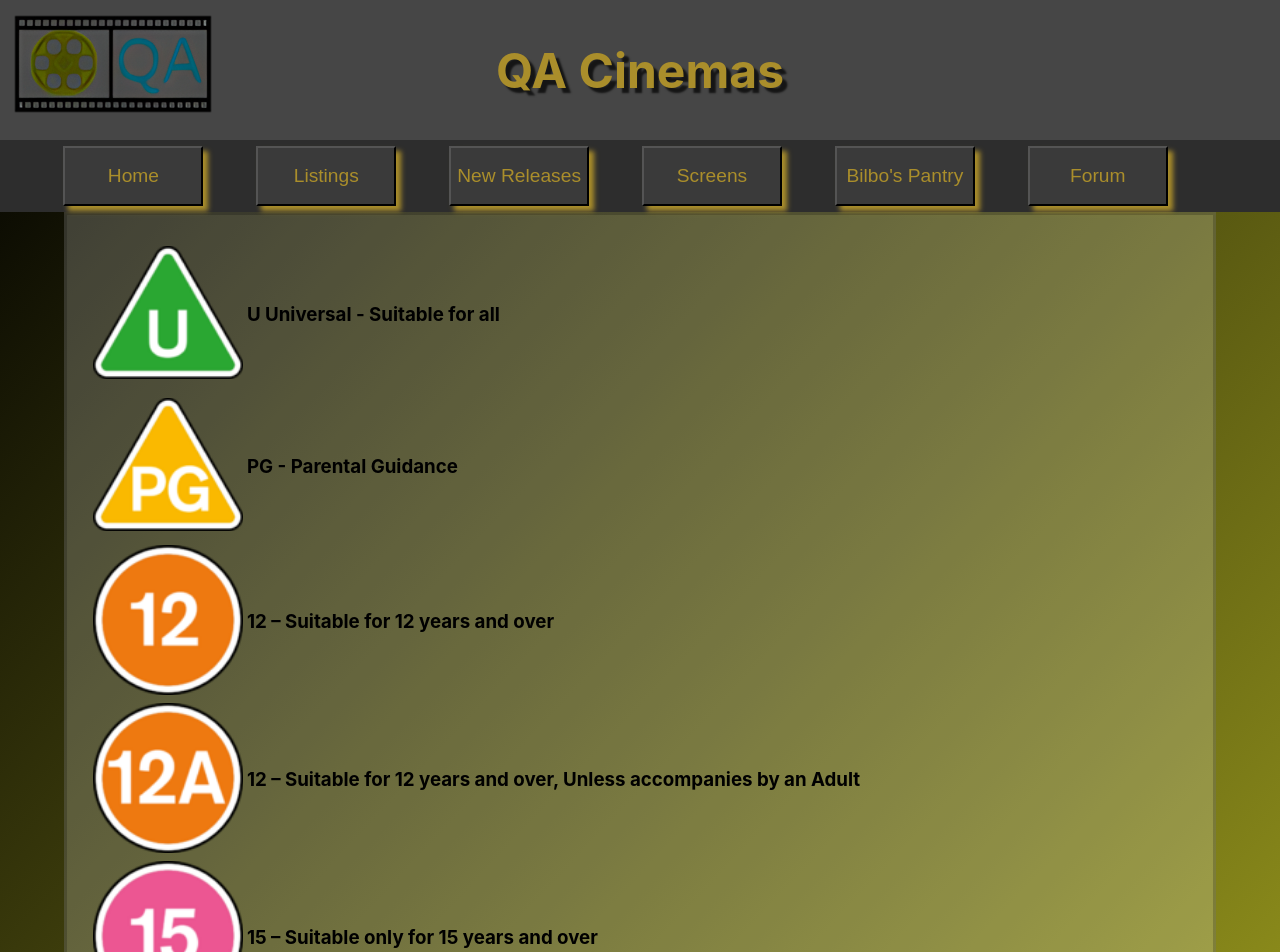
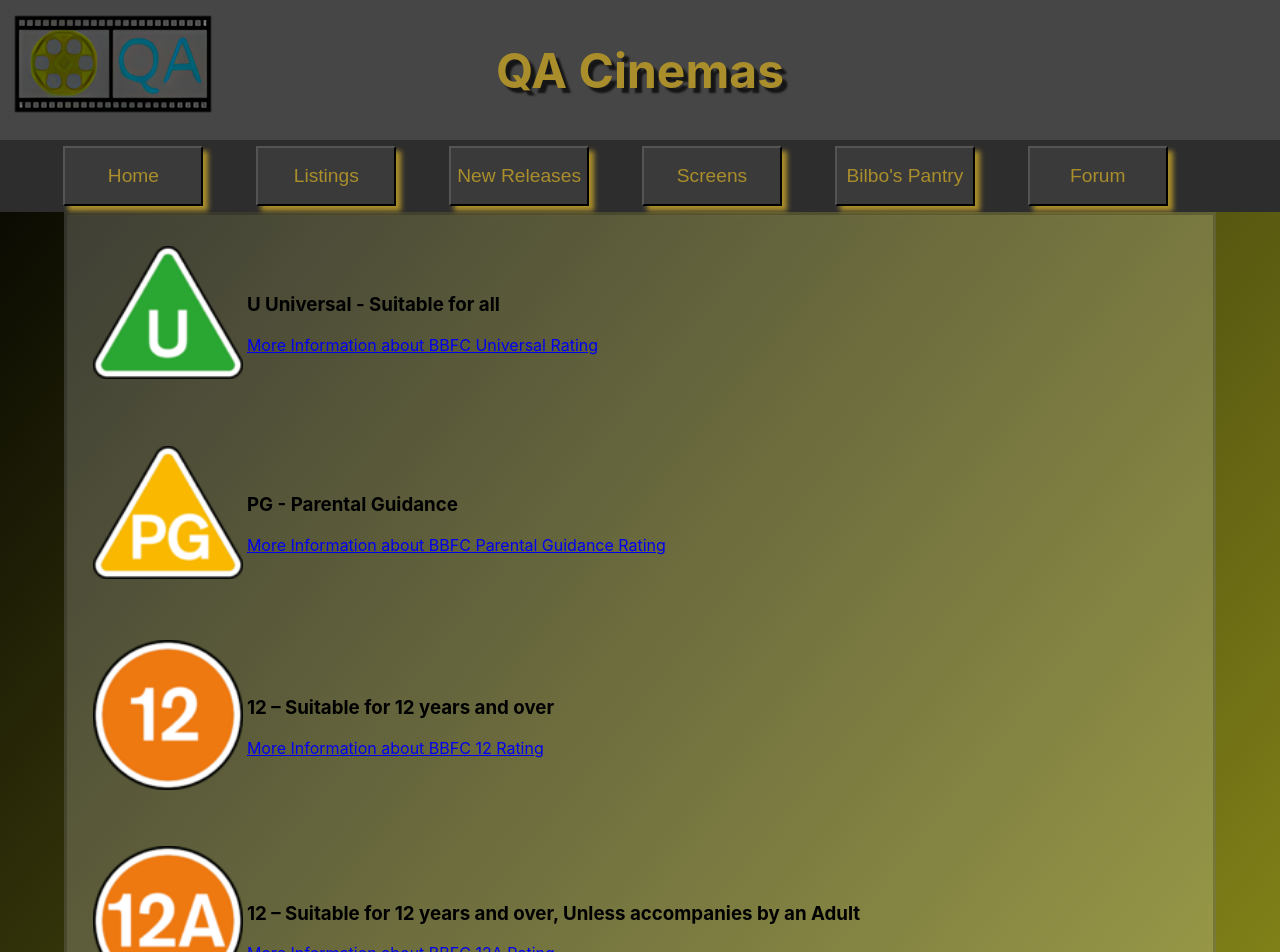
Before and after one commit to MegaSharkRhinonado/QAProject3, a React (Create React App) app in the folder megasharkrhinonado/: page /Classifications in a window 1280 px wide. Shown: the top 952 px of the page. Built offline with nearby package versions, Linux system fonts and the light colour scheme.

Commit message:
MEG-56 #JM: finished classifications and deleted files that are no longer needed

```diff
--- a/megasharkrhinonado/src/App.css
+++ b/megasharkrhinonado/src/App.css
@@ -314,3 +314,9 @@ tbody>td {
   padding:2%;
 }
 /* homepage */
+
+.classcards{
+  display: flex;
+  justify-content: left;
+  text-align: left;
+}
--- a/megasharkrhinonado/src/Components/Classifications/ClassificationCards/CCard01.jsx
+++ /dev/null
@@ -1,28 +0,0 @@
-import CC01 from "../ClassificationComp/CC01";
-import CC02 from "../ClassificationComp/CC02";
-import CC03 from "../ClassificationComp/CC03";
-import CC04 from "../ClassificationComp/CC04";
-import CC05 from "../ClassificationComp/CC05";
-import CC06 from "../ClassificationComp/CC06";
-import '../class.css';
-
-const CCard01 = () => {
-    return (
-        <>
-            <div className="class">
-                <table>
-                    <tbody>
-                        <CC01 />
-                        <CC02 />
-                        <CC03 />
-                        <CC04 />
-                        <CC05 />
-                        <CC06 />
-                    </tbody>
-                </table>
-            </div>
-        </>
-     );
-}
-
-export default CCard01;
--- /dev/null
+++ b/megasharkrhinonado/src/Components/Classifications/ClassificationCards/ClassCard.jsx
@@ -0,0 +1,21 @@
+import '../class.css';
+
+const ClassCard = ({image, imageAlt, imageWidth, title, url, urlAlt}) => {
+    return (
+        <>
+            <div className="class" id="left">
+                <table>
+                    <tbody>
+                        <tr>
+                            <td><img src={image} alt={imageAlt} width={imageWidth}/></td>
+                            <td><h3>{title}</h3>
+                            <a href={url}>{urlAlt}</a></td>
+                        </tr>
+                    </tbody>
+                </table>
+            </div>
+        </>
+     );
+}
+
+export default ClassCard;
--- /dev/null
+++ b/megasharkrhinonado/src/Components/Classifications/ClassificationCards/NewCar.jsx
@@ -0,0 +1,11 @@
+import ClassCard from "./ClassCard";
+
+const NewCard = (data) => {
+    return (
+        <>
+            <ClassCard image={data.image} imageAlt={data.imageAlt} imageWidth={data.imageWidth} title={data.title} url={data.url} urlAlt={data.urlAlt}/>
+        </>
+     );
+}
+
+export default NewCard;
--- a/megasharkrhinonado/src/Components/Classifications/ClassificationComp/CC01.jsx
+++ /dev/null
@@ -1,14 +0,0 @@
-import BBFC_U from '../../../Media/Classifications/BBFC_U.png';
-
-const CC01 = () => {
-    return (
-        <>
-          <tr>
-            <td><img src={BBFC_U} alt="Universal Rating Logo" width="100%"/></td>
-            <td><h3>U Universal - Suitable for all</h3></td>
-          </tr>
-       </>
-     );
-}
-
-export default CC01;
--- a/megasharkrhinonado/src/Components/Classifications/ClassificationComp/CC02.jsx
+++ /dev/null
@@ -1,14 +0,0 @@
-import BBFC_PG from '../../../Media/Classifications/BBFC_PG.png';
-
-const CC02 = () => {
-    return (
-        <>
-          <tr>
-            <td><img src={BBFC_PG} alt="Parental Guidance Rating Logo" width="100%"/></td>
-            <td><h3>PG - Parental Guidance</h3></td>
-          </tr>
-       </>
-     );
-}
-
-export default CC02;
--- a/megasharkrhinonado/src/Components/Classifications/ClassificationComp/CC03.jsx
+++ /dev/null
@@ -1,14 +0,0 @@
-import BBFC_12 from '../../../Media/Classifications/BBFC_12.png';
-
-const CC03 = () => {
-    return (
-        <>
-          <tr>
-            <td><img src={BBFC_12} alt="12 Rating Logo" width="100%"/></td>
-            <td><h3>12 – Suitable for 12 years and over</h3></td>
-          </tr>
-       </>
-     );
-}
-
-export default CC03;
--- a/megasharkrhinonado/src/Components/Classifications/ClassificationComp/CC04.jsx
+++ /dev/null
@@ -1,14 +0,0 @@
-import BBFC_12A from '../../../Media/Classifications/BBFC_12A.png';
-
-const CC04 = () => {
-    return (
-      <>
-        <tr>
-          <td><img src={BBFC_12A} alt="12A Rating Logo" width="100%"/></td>
-          <td><h3>12 – Suitable for 12 years and over, Unless accompanies by an Adult</h3></td>
-        </tr>
-      </>
-     );
-}
-
-export default CC04;
--- a/megasharkrhinonado/src/Components/Classifications/ClassificationComp/CC05.jsx
+++ /dev/null
@@ -1,14 +0,0 @@
-import BBFC_15 from '../../../Media/Classifications/BBFC_15.png';
-
-const CC05 = () => {
-    return (
-      <>
-        <tr>
-          <td><img src={BBFC_15} alt="15 Rating Logo" width="100%"/></td>
-          <td><h3>15 – Suitable only for 15 years and over</h3></td>
-        </tr>
-      </>
-     );
-}
-
-export default CC05;
--- a/megasharkrhinonado/src/Components/Classifications/ClassificationComp/CC06.jsx
+++ /dev/null
@@ -1,13 +0,0 @@
-import BBFC_18 from '../../../Media/Classifications/BBFC_18.png';
-const CC06 = () => {
-    return (
-      <>
-        <tr>
-          <td><img src={BBFC_18} alt="18 Rating Logo" width="100%"/></td>
-          <td><h3>18 – Suitable only for adults</h3></td>
-        </tr>
-      </>
-     );
-}
-
-export default CC06;
--- a/megasharkrhinonado/src/Components/Classifications/classification.jsx
+++ b/megasharkrhinonado/src/Components/Classifications/classification.jsx
@@ -1,10 +1,10 @@
-import CCard01 from "./ClassificationCards/CCard01";
+import ClassList from "./classlist";
 
 const Classification = () => {
     return (
         <>
             <div className="content">
-                <CCard01 />
+                <ClassList />
             </div>
         </>
      );
--- /dev/null
+++ b/megasharkrhinonado/src/Components/Classifications/classlist.jsx
@@ -0,0 +1,71 @@
+import NewCard from "./ClassificationCards/NewCar";
+import BBFC_U from "../../Media/Classifications/BBFC_U.png"
+import BBFC_PG from "../../Media/Classifications/BBFC_PG.png"
+import BBFC_12 from "../../Media/Classifications/BBFC_12.png"
+import BBFC_12A from "../../Media/Classifications/BBFC_12A.png"
+import BBFC_15 from "../../Media/Classifications/BBFC_15.png"
+import BBFC_18 from "../../Media/Classifications/BBFC_18.png"
+
+const ClassList = () => {
+    const listData = [
+        {
+            image:BBFC_U,
+            imageAlt:"Universal Rating Logo",
+            imageWidth:"100%",
+            title:"U Universal - Suitable for all",
+            url:"https://www.bbfc.co.uk/rating/U",
+            urlAlt:"More Information about BBFC Universal Rating"
+        },
+        {
+            image:BBFC_PG,
+            imageAlt:"Parental Guidance Rating Logo",
+            imageWidth:"100%",
+            title:"PG - Parental Guidance",
+            url:"https://www.bbfc.co.uk/rating/pg",
+            urlAlt:"More Information about BBFC Parental Guidance Rating"
+        },
+        {
+            image:BBFC_12,
+            imageAlt:"12 Rating Logo",
+            imageWidth:"100%",
+            title:"12 – Suitable for 12 years and over",
+            url:"https://www.bbfc.co.uk/rating/12",
+            urlAlt:"More Information about BBFC 12 Rating"
+        },
+        {
+            image:BBFC_12A,
+            imageAlt:"12A Rating Logo",
+            imageWidth:"100%",
+            title:"12 – Suitable for 12 years and over, Unless accompanies by an Adult",
+            url:"https://www.bbfc.co.uk/rating/12",
+            urlAlt:"More Information about BBFC 12A Rating"
+        },
+        {
+            image:BBFC_15,
+            imageAlt:"15 Rating Logo",
+            imageWidth:"100%",
+            title:"15 – Suitable only for 15 years and over",
+            url:"https://www.bbfc.co.uk/rating/15",
+            urlAlt:"More Information about BBFC 15 Rating"
+        },
+        {
+            image:BBFC_18,
+            imageAlt:"18 Rating Logo",
+            imageWidth:"100%",
+            title:"18 – Suitable only for adults",
+            url:"https://www.bbfc.co.uk/rating/18",
+            urlAlt:"More Information about BBFC 18 Rating"
+        }
+    ]
+    return (
+        <>
+        {
+            listData.map(data => {
+                return <div className="classcards"><NewCard image={data.image} imageAlt={data.imageAlt} imageWidth={data.imageWidth} title={data.title} url={data.url} urlAlt={data.urlAlt}/></div>
+            })
+        }
+        </>
+     );
+}
+
+export default ClassList;
```
